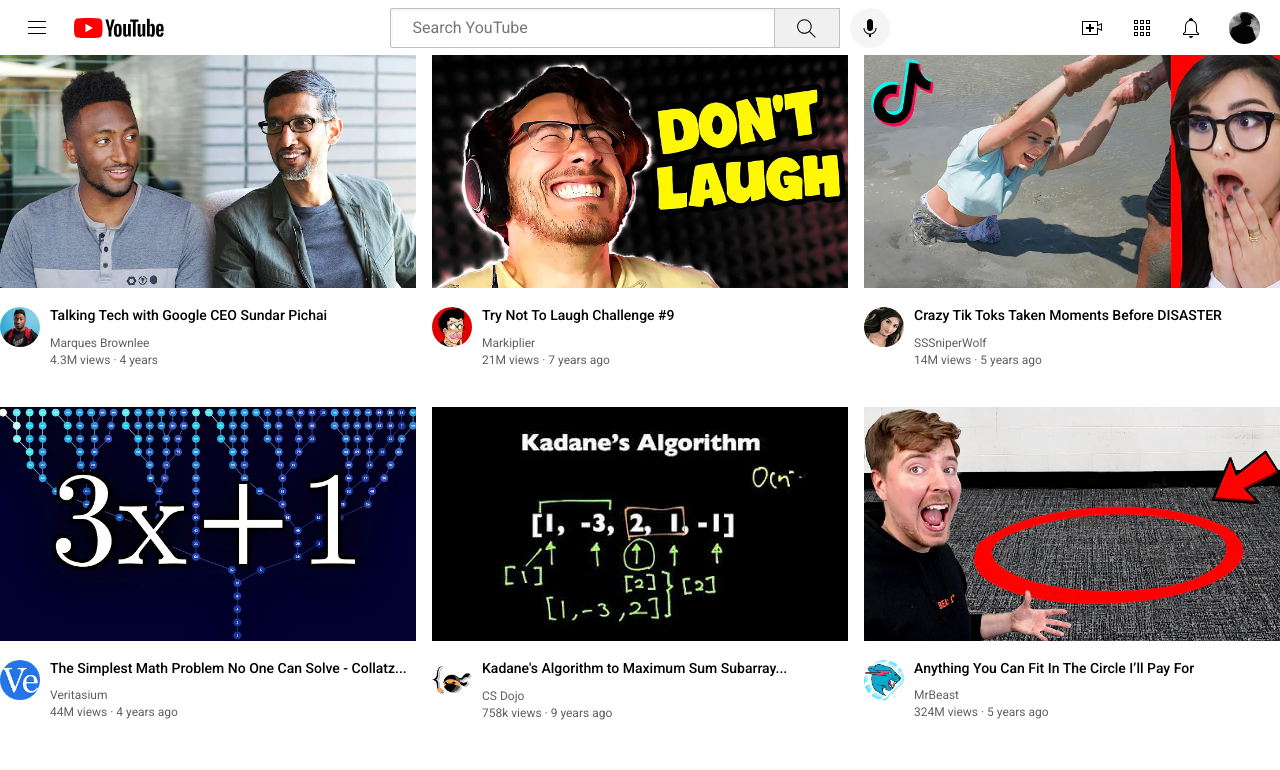
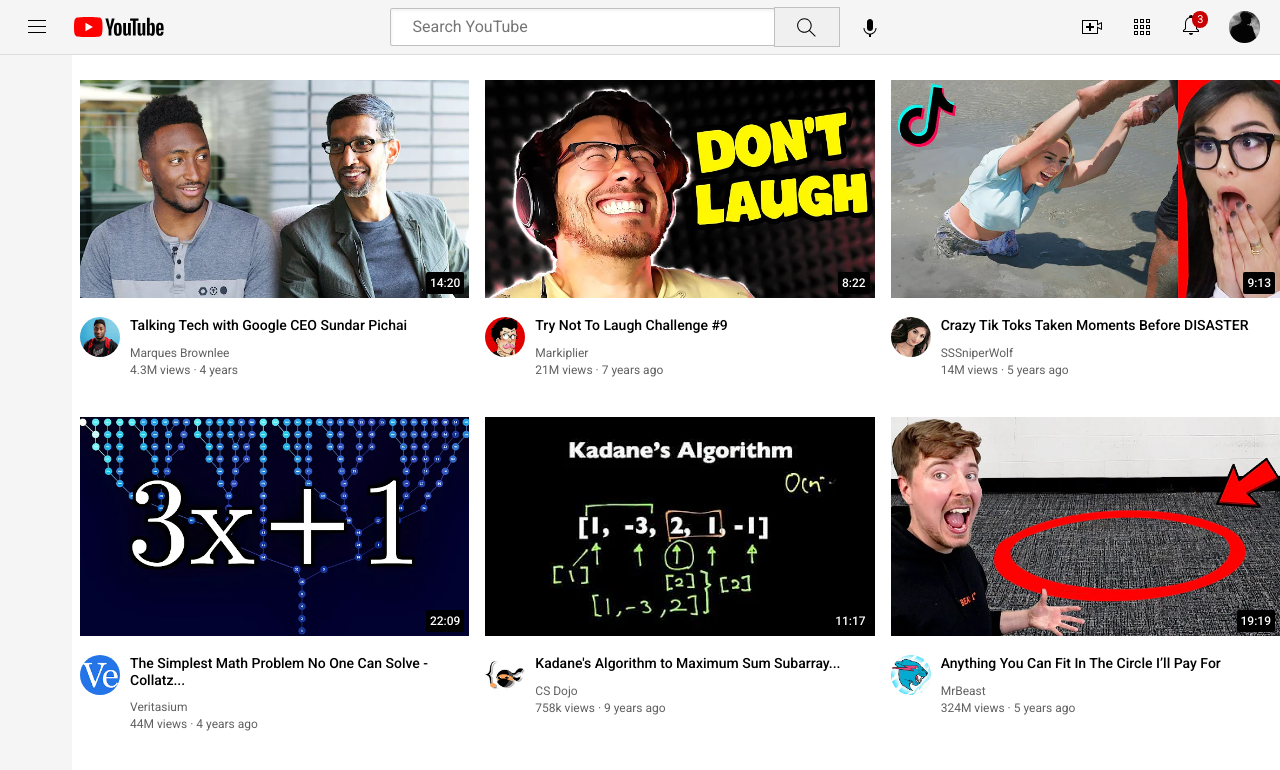
Before and after one commit to DumbNPC52/npc-projects, a plain HTML site: page 1-htmlcss/1-yoootuube/index.html in a window 1280 px wide. Shown: the top 770 px of the page. Drawn offline with Linux system fonts and the light colour scheme.

Commit message:
Update Commit

```diff
--- a/1-htmlcss/1-yoootuube/index.html
+++ b/1-htmlcss/1-yoootuube/index.html
@@ -58,11 +58,14 @@
           src="icon/youtube-apps.svg"
           alt="youtube-apps"
         />
-        <img
-          class="notifications-icon"
-          src="icon/notifications.svg"
-          alt="notifications"
-        />
+        <div class="notifications-icon-container">
+          <img
+            class="notifications-icon"
+            src="icon/notifications.svg"
+            alt="notifications"
+          />
+          <div class="notifications-count">3</div>
+        </div>
         <img
           class="current-user-picture"
           src="images/mychannel.jpeg"
@@ -70,6 +73,8 @@
         />
       </div>
     </div>
+
+    <div class="sidebar"></div>
 
     <div class="video-grid">
       <div class="video-preview">
@@ -79,6 +84,7 @@
             src="img/thumbnail-1.webp"
             alt="thumbnail-1"
           />
+          <div class="video-time">14:20</div>
         </div>
         <div class="video-info-grid">
           <div class="channel-pic">
@@ -107,6 +113,7 @@
             src="img/thumbnail-2.webp"
             alt="thumbnail-2"
           />
+          <div class="video-time">8:22</div>
         </div>
         <div class="video-info-grid">
           <div class="channel-pic">
@@ -133,6 +140,7 @@
             src="img/thumbnail-3.webp"
             alt="thumbnail-3"
           />
+          <div class="video-time">9:13</div>
         </div>
         <div class="video-info-grid">
           <div class="channel-pic">
@@ -161,6 +169,7 @@
             src="img/thumbnail-4.webp"
             alt="thumbnail-4"
           />
+          <div class="video-time">22:09</div>
         </div>
         <div class="video-info-grid">
           <div class="channel-pic">
@@ -189,6 +198,7 @@
             src="img/thumbnail-5.webp"
             alt="thumbnail-5"
           />
+          <div class="video-time">11:17</div>
         </div>
         <div class="video-info-grid">
           <div class="channel-pic">
@@ -217,6 +227,7 @@
             src="img/thumbnail-6.webp"
             alt="thumbnail-6"
           />
+          <div class="video-time">19:19</div>
         </div>
         <div class="video-info-grid">
           <div class="channel-pic">
--- a/1-htmlcss/1-yoootuube/style/styles.css
+++ b/1-htmlcss/1-yoootuube/style/styles.css
@@ -1,6 +1,14 @@
+/* Universal Styling */
+* {
+  box-sizing: border-box;
+}
+
 /* General CSS */
 body {
   margin: 0;
+  padding-left: 80px;
+  padding-top: 80px;
+  height: 5000px;
 }
 
 p {
@@ -13,10 +21,19 @@
 
 /* Header Section */
 .header {
+  background-color: whitesmoke;
+  border-bottom-width: 1px;
+  border-bottom-style: solid;
+  border-bottom-color: rgb(220, 220, 220);
   height: 55px;
   display: flex;
   flex-direction: row;
   justify-content: space-between;
+  position: fixed;
+  left: 0;
+  right: 0;
+  top: 0;
+  z-index: 1000;
 }
 
 .left-section {
@@ -106,13 +123,39 @@
   height: 24px;
 }
 
+.notifications-icon-container {
+  position: relative;
+}
+
 .notifications-icon {
   height: 24px;
+}
+
+.notifications-count {
+  position: absolute;
+  top: -2px;
+  right: -5px;
+  background-color: rgb(200, 0, 0);
+  color: #fff;
+  font-family: Roboto, Arial;
+  font-size: 11px;
+  padding: 2px 5px;
+  border-radius: 10px;
 }
 
 .current-user-picture {
   height: 32px;
   border-radius: 16px;
+}
+
+/* Sidebar Section */
+.sidebar {
+  background-color: whitesmoke;
+  position: fixed;
+  left: 0;
+  bottom: 0;
+  top: 55px;
+  width: 72px;
 }
 
 /* Video Section */
@@ -146,6 +189,20 @@
 
 .video-thumbnail {
   margin-bottom: 15px;
+  position: relative;
+}
+
+.video-time {
+  font-family: Roboto, Arial;
+  font-size: 12px;
+  font-weight: 500;
+  padding: 4px 4px;
+  border-radius: 2px;
+  background-color: #000;
+  color: #fff;
+  position: absolute;
+  right: 5px;
+  bottom: 8px;
 }
 
 .video-author,
```
